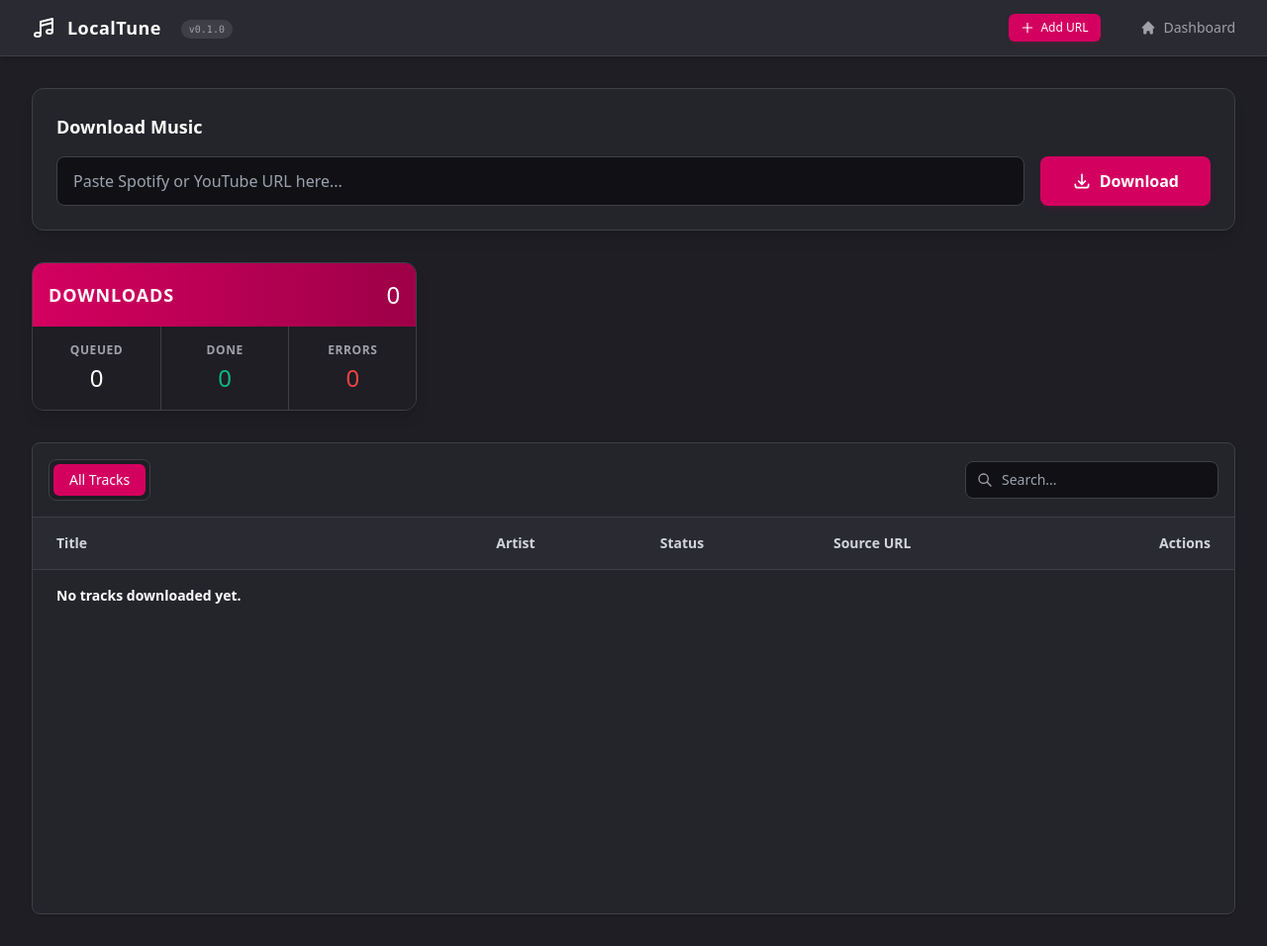
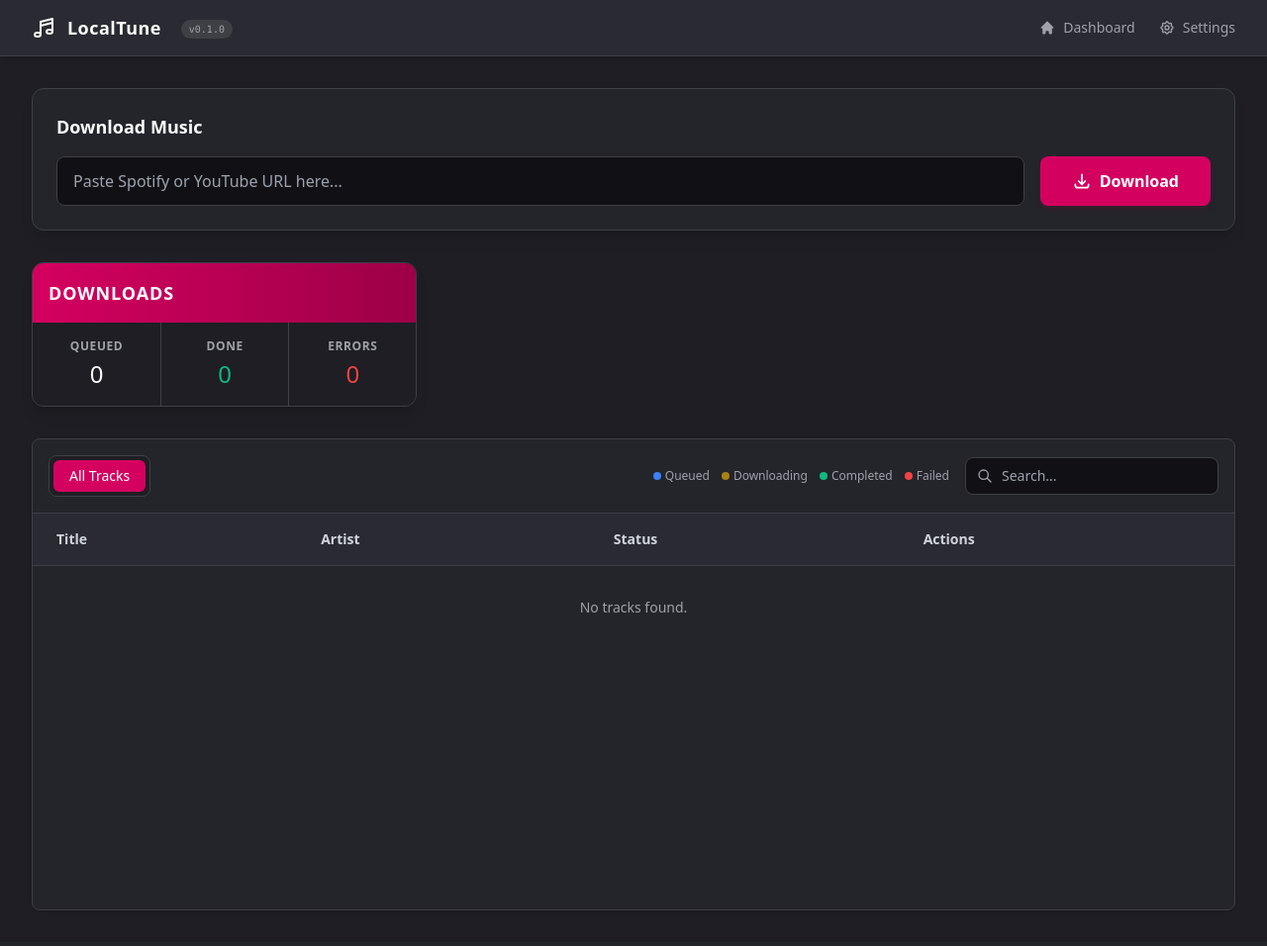
Before and after one commit to Reimaris/LocalTune, a FastAPI app: template app/templates/dashboard.html in a window 1280 px wide. Shown: the whole page at 99% size. After the commit the page ends 920 px from the top, so only its background shows below. Run offline with FastAPI, Linux system fonts and the light colour scheme; the template is opened without the code that fills it, so the values that code supplies are empty; some libraries are stand-ins or nearby versions.

Commit message:
feat: implement settings panel, dashboard polling, and dynamic live status

```diff
--- a/app/main.py
+++ b/app/main.py
@@ -96,3 +96,56 @@ async def download_url(request: Request, url: str = Form(...)):
       <span class="block sm:inline">Job queued for {url} (ID: {job.id})</span>
     </div>
     """
+
+@app.get("/settings", response_class=HTMLResponse)
+async def settings_page(request: Request, db: Session = Depends(get_db)):
+    db_settings = db.query(models.Settings).first()
+    if not db_settings:
+        db_settings = models.Settings()
+        db.add(db_settings)
+        db.commit()
+
+    return templates.TemplateResponse("settings.html", {"request": request, "title": "Settings", "settings": db_settings})
+
+@app.post("/settings", response_class=HTMLResponse)
+async def update_settings(
+    request: Request,
+    telegram_bot_token: str = Form(""),
+    telegram_chat_id: str = Form(""),
+    spotify_client_id: str = Form(""),
+    spotify_client_secret: str = Form(""),
+    db: Session = Depends(get_db)
+):
+    db_settings = db.query(models.Settings).first()
+    if not db_settings:
+        db_settings = models.Settings()
+        db.add(db_settings)
+
+    db_settings.telegram_bot_token = telegram_bot_token
+    db_settings.telegram_chat_id = telegram_chat_id
+    db_settings.spotify_client_id = spotify_client_id
+    db_settings.spotify_client_secret = spotify_client_secret
+    db.commit()
+
+    return """
+    <div class="bg-emerald-900 border border-emerald-700 text-white px-4 py-3 rounded relative mb-4" role="alert">
+      <strong class="font-bold">Success!</strong>
+      <span class="block sm:inline">Settings saved successfully.</span>
+    </div>
+    """
+
+@app.get("/api/tracks", response_class=HTMLResponse)
+async def api_tracks(request: Request, db: Session = Depends(get_db)):
+    tracks = db.query(models.Download).order_by(models.Download.downloaded_at.desc()).limit(100).all()
+    queued = db.query(models.Download).filter(models.Download.status == "Queued").count()
+    downloading = db.query(models.Download).filter(models.Download.status == "Downloading").count()
+    done = db.query(models.Download).filter(models.Download.status == "Completed").count()
+    errors = db.query(models.Download).filter(models.Download.status == "Failed").count()
+
+    return templates.TemplateResponse("partials/track_list.html", {
+        "request": request,
+        "tracks": tracks,
+        "queued": queued + downloading,
+        "done": done,
+        "errors": errors
+    })
--- a/app/templates/base.html
+++ b/app/templates/base.html
@@ -41,16 +41,13 @@
 
                 <!-- Right side: Navigation Links -->
                 <div class="flex items-center gap-6 text-sm text-[#a1a1aa] font-medium">
-                    <div class="flex items-center gap-2 mr-4">
-                        <button class="nav-link flex items-center gap-1.5 px-3 py-1.5 bg-[#d40060] hover:bg-[#a3004a] text-white rounded-md transition-colors text-xs font-medium shadow-md shadow-pink-900/20">
-                            <svg class="w-3.5 h-3.5" fill="none" stroke="currentColor" viewBox="0 0 24 24"><path stroke-linecap="round" stroke-linejoin="round" stroke-width="2" d="M12 4v16m8-8H4"></path></svg>
-                            Add URL
-                        </button>
-                    </div>
-
                     <a href="/" class="nav-link flex items-center gap-2">
                         <svg class="w-4 h-4" fill="currentColor" viewBox="0 0 20 20"><path d="M10.707 2.293a1 1 0 00-1.414 0l-7 7a1 1 0 001.414 1.414L4 10.414V17a1 1 0 001 1h2a1 1 0 001-1v-2a1 1 0 011-1h2a1 1 0 011 1v2a1 1 0 001 1h2a1 1 0 001-1v-6.586l.293.293a1 1 0 001.414-1.414l-7-7z"></path></svg>
                         Dashboard
+                    </a>
+                    <a href="/settings" class="nav-link flex items-center gap-2">
+                        <svg class="w-4 h-4" fill="none" stroke="currentColor" viewBox="0 0 24 24"><path stroke-linecap="round" stroke-linejoin="round" stroke-width="2" d="M10.325 4.317c.426-1.756 2.924-1.756 3.35 0a1.724 1.724 0 002.573 1.066c1.543-.94 3.31.826 2.37 2.37a1.724 1.724 0 001.065 2.572c1.756.426 1.756 2.924 0 3.35a1.724 1.724 0 00-1.066 2.573c.94 1.543-.826 3.31-2.37 2.37a1.724 1.724 0 00-2.572 1.065c-.426 1.756-2.924 1.756-3.35 0a1.724 1.724 0 00-2.573-1.066c-1.543.94-3.31-.826-2.37-2.37a1.724 1.724 0 00-1.065-2.572c-1.756-.426-1.756-2.924 0-3.35a1.724 1.724 0 001.066-2.573c-.94-1.543.826-3.31 2.37-2.37.996.608 2.296.07 2.572-1.065z"></path><path stroke-linecap="round" stroke-linejoin="round" stroke-width="2" d="M15 12a3 3 0 11-6 0 3 3 0 016 0z"></path></svg>
+                        Settings
                     </a>
                 </div>
             </div>
--- a/app/templates/dashboard.html
+++ b/app/templates/dashboard.html
@@ -25,9 +25,9 @@
             <div class="flex items-center gap-2 text-white">
                 <h2 class="text-lg font-bold tracking-wider uppercase">Downloads</h2>
             </div>
-            <div class="text-2xl font-light text-white">0</div>
+            <div class="text-2xl font-light text-white"></div>
         </div>
-        <div class="grid grid-cols-3 divide-x divide-[#3f3f46] bg-[#1e1e24] flex-1">
+        <div id="stat-cards" class="grid grid-cols-3 divide-x divide-[#3f3f46] bg-[#1e1e24] flex-1">
             <div class="p-4 flex flex-col items-center justify-center">
                 <div class="text-xs text-[#a1a1aa] uppercase tracking-wider mb-1 font-semibold">Queued</div>
                 <div class="text-2xl font-medium text-white">0</div>
@@ -54,8 +54,14 @@
             <button @click="tab = 'all'; search = ''" :class="{'bg-[#d40060] text-white': tab === 'all', 'text-[#a1a1aa] hover:text-white': tab !== 'all'}" class="px-4 py-1.5 rounded-md text-sm font-medium transition-colors">All Tracks</button>
         </div>
 
-        <!-- Search & Status -->
+        <!-- Status Legend & Search -->
         <div class="flex items-center gap-4 w-full md:w-auto">
+            <div class="text-xs text-[#a1a1aa] hidden md:flex items-center gap-3">
+                <span class="flex items-center gap-1"><span class="w-2 h-2 rounded-full bg-blue-500"></span> Queued</span>
+                <span class="flex items-center gap-1"><span class="w-2 h-2 rounded-full bg-yellow-500 animate-pulse"></span> Downloading</span>
+                <span class="flex items-center gap-1"><span class="w-2 h-2 rounded-full bg-emerald-500"></span> Completed</span>
+                <span class="flex items-center gap-1"><span class="w-2 h-2 rounded-full bg-red-500"></span> Failed</span>
+            </div>
             <div class="relative w-full md:w-64">
                 <div class="absolute inset-y-0 left-0 pl-3 flex items-center pointer-events-none text-[#a1a1aa]">
                     <svg class="w-4 h-4" fill="none" stroke="currentColor" viewBox="0 0 24 24"><path stroke-linecap="round" stroke-linejoin="round" stroke-width="2" d="M21 21l-6-6m2-5a7 7 0 11-14 0 7 7 0 0114 0z"></path></svg>
@@ -66,32 +72,9 @@
     </div>
 
     <!-- Download Table -->
-    <div class="overflow-x-auto min-h-[400px]">
-        <table class="w-full text-left border-collapse whitespace-nowrap">
-            <thead class="bg-[#2a2a32] text-[#d1d5db] font-semibold text-sm border-b border-[#3f3f46]">
-                <tr>
-                    <th class="px-6 py-4">Title</th>
-                    <th class="px-6 py-4">Artist</th>
-                    <th class="px-6 py-4">Status</th>
-                    <th class="px-6 py-4">Source URL</th>
-                    <th class="px-6 py-4 text-right">Actions</th>
-                </tr>
-            </thead>
-            <tbody class="divide-y divide-[#3f3f46] text-sm">
-                <!-- Example Row -->
-                <tr class="hover:bg-[#2a2a32] transition-colors group">
-                    <td class="px-6 py-4">
-                        <div class="block">
-                            <span class="font-bold text-white">No tracks downloaded yet.</span>
-                        </div>
-                    </td>
-                    <td class="px-6 py-4"></td>
-                    <td class="px-6 py-4"></td>
-                    <td class="px-6 py-4"></td>
-                    <td class="px-6 py-4"></td>
-                </tr>
-            </tbody>
-        </table>
+    <div id="track-list-container" hx-get="/api/tracks" hx-trigger="load, every 2s" class="overflow-x-auto min-h-[400px]">
+        <div class="p-8 text-center text-[#a1a1aa]">Loading tracks...</div>
     </div>
+
 </div>
 {% endblock %}
--- /dev/null
+++ b/app/templates/partials/track_list.html
@@ -0,0 +1,69 @@
+<div id="stat-cards" hx-swap-oob="true" class="grid grid-cols-3 divide-x divide-[#3f3f46] bg-[#1e1e24] flex-1">
+    <div class="p-4 flex flex-col items-center justify-center">
+        <div class="text-xs text-[#a1a1aa] uppercase tracking-wider mb-1 font-semibold">Queued</div>
+        <div class="text-2xl font-medium text-white">{{ queued }}</div>
+    </div>
+    <div class="p-4 flex flex-col items-center justify-center">
+        <div class="text-xs text-[#a1a1aa] uppercase tracking-wider mb-1 font-semibold">Done</div>
+        <div class="text-2xl font-medium text-emerald-500">{{ done }}</div>
+    </div>
+    <div class="p-4 flex flex-col items-center justify-center">
+        <div class="text-xs text-[#a1a1aa] uppercase tracking-wider mb-1 font-semibold">Errors</div>
+        <div class="text-2xl font-medium text-red-500">{{ errors }}</div>
+    </div>
+</div>
+
+<table class="w-full text-left border-collapse whitespace-nowrap">
+    <thead class="bg-[#2a2a32] text-[#d1d5db] font-semibold text-sm border-b border-[#3f3f46]">
+        <tr>
+            <th class="px-6 py-4">Title</th>
+            <th class="px-6 py-4">Artist</th>
+            <th class="px-6 py-4">Status</th>
+            <th class="px-6 py-4">Actions</th>
+        </tr>
+    </thead>
+    <tbody class="divide-y divide-[#3f3f46] text-sm">
+        {% if not tracks %}
+        <tr class="hover:bg-[#2a2a32] transition-colors group">
+            <td colspan="4" class="px-6 py-8 text-center">
+                <span class="font-medium text-[#a1a1aa]">No tracks found.</span>
+            </td>
+        </tr>
+        {% else %}
+        {% for track in tracks %}
+        <tr class="hover:bg-[#2a2a32] transition-colors group" x-show="search === '' || '{{ track.title | lower }}'.includes(search.toLowerCase()) || '{{ track.artist | lower }}'.includes(search.toLowerCase())">
+            <td class="px-6 py-4">
+                <span class="font-bold text-white">{{ track.title }}</span>
+            </td>
+            <td class="px-6 py-4 text-[#a1a1aa]">{{ track.artist }}</td>
+            <td class="px-6 py-4">
+                {% if track.status == 'Queued' %}
+                    <span class="inline-flex items-center gap-1.5 px-2.5 py-1 rounded-full text-xs font-medium bg-blue-900/30 text-blue-400 border border-blue-800/50">
+                        <span class="w-1.5 h-1.5 rounded-full bg-blue-500"></span> Queued
+                    </span>
+                {% elif track.status == 'Downloading' %}
+                    <span class="inline-flex items-center gap-1.5 px-2.5 py-1 rounded-full text-xs font-medium bg-yellow-900/30 text-yellow-400 border border-yellow-800/50">
+                        <span class="w-1.5 h-1.5 rounded-full bg-yellow-500 animate-pulse"></span> Downloading
+                    </span>
+                {% elif track.status == 'Completed' %}
+                    <span class="inline-flex items-center gap-1.5 px-2.5 py-1 rounded-full text-xs font-medium bg-emerald-900/30 text-emerald-400 border border-emerald-800/50">
+                        <span class="w-1.5 h-1.5 rounded-full bg-emerald-500"></span> Completed
+                    </span>
+                {% else %}
+                    <span class="inline-flex items-center gap-1.5 px-2.5 py-1 rounded-full text-xs font-medium bg-red-900/30 text-red-400 border border-red-800/50">
+                        <span class="w-1.5 h-1.5 rounded-full bg-red-500"></span> Failed
+                    </span>
+                {% endif %}
+            </td>
+            <td class="px-6 py-4 text-right">
+                {% if track.status == 'Completed' and track.file_path %}
+                <button class="text-[#a1a1aa] hover:text-white transition-colors" title="Download File" onclick="window.open('{{ track.file_path }}', '_blank')">
+                    <svg class="w-5 h-5" fill="none" stroke="currentColor" viewBox="0 0 24 24"><path stroke-linecap="round" stroke-linejoin="round" stroke-width="2" d="M4 16v1a3 3 0 003 3h10a3 3 0 003-3v-1m-4-4l-4 4m0 0l-4-4m4 4V4"></path></svg>
+                </button>
+                {% endif %}
+            </td>
+        </tr>
+        {% endfor %}
+        {% endif %}
+    </tbody>
+</table>
```
Also changed, not shown: app/core/downloader.py (+26 -16 lines), app/core/notifications.py (+11 -3 lines), app/db/models.py (+12 -1 lines), app/templates/settings.html (added, +52 -0 lines), app/worker.py (+12 -2 lines), docs/agent_memory/active_state.md (+2 -2 lines).
